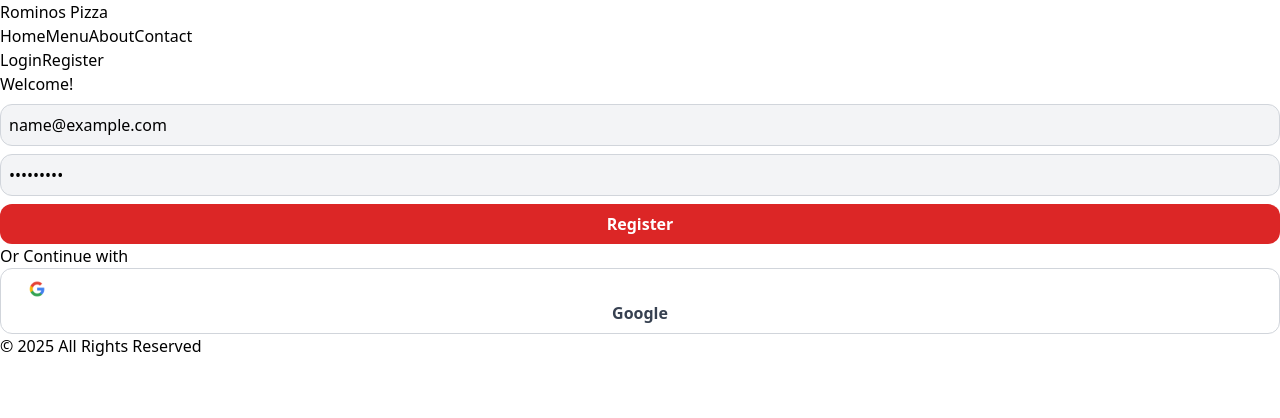
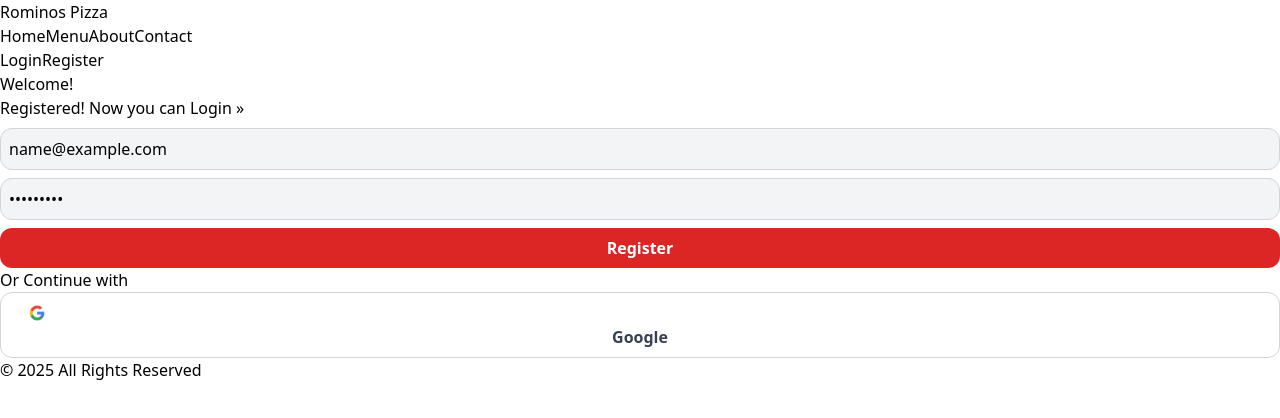
Before and after one commit to ASP-03/food-ordering-application, a Next.js app: page /register in a window 1280 px wide. Both pictures are taken after typing "name@example.com", "Sample123" into the empty fields and a click on the button "Register". Shown: the top 418 px of the page. Built offline with nearby package versions, Linux system fonts and the light colour scheme; no server answers; the database is empty.

Commit message:
New additions to the Register page

```diff
--- a/src/app/globals.css
+++ b/src/app/globals.css
@@ -13,6 +13,13 @@
   @apply block w-full my-2 rounded-xl border p-2 border-gray-300 bg-gray-100;
 }
 
+input[type="email"]:disabled,
+input[type="password"]:disabled,
+input[type="text"]:disabled {
+    @apply bg-gray-300 cursor-not-allowed;
+
+}
+
 button{
     @apply block w-full text-gray-700 font-semibold border border-gray-300 rounded-xl px-6 py-2;
 }
@@ -20,3 +27,8 @@
     @apply border-0 bg-red-600 text-white
 
 }
+
+button[type="submit"]:disabled, .submit:disabled{
+    @apply cursor-not-allowed bg-red-400;
+
+}
--- a/src/app/register/page.js
+++ b/src/app/register/page.js
@@ -1,4 +1,5 @@
 "use client";
+import Link from 'next/link';
 import { use, useState } from "react";
 import Image from "next/image";
 
@@ -16,12 +17,19 @@
             headers: {'Content-Type': 'application/json'},
         })
         setCreatingUser(false);
+        setUserCreated(true);
     }
     return(
         <section className="mt-8">
             <h1 className="mb-4 text-center text-red-600 text-4xl">
                 Welcome!
             </h1>
+            {userCreated && (
+                <div className="my-4 text-center">
+                    Registered! Now you can{' '}
+                    <Link className='underline' href={'/login'}>Login &raquo;</Link>
+                </div>
+            )}
             <form className="block max-w-xs mx-auto" onSubmit={handleFormSubmit}>
                 <input type="email" placeholder="Email" value={email} disabled={creatingUser}
                  onChange={ev => setEmail(ev.target.value)} />
```
